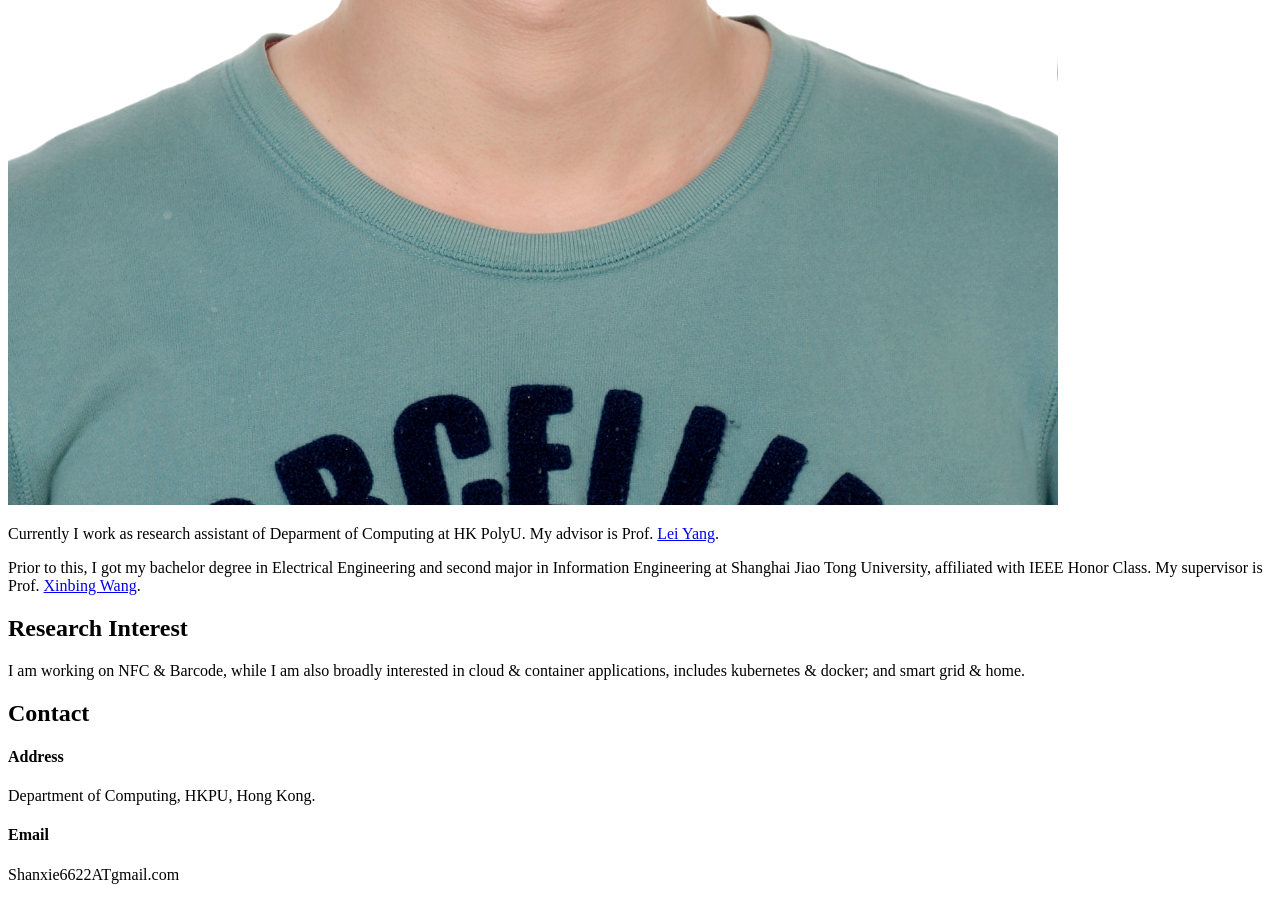
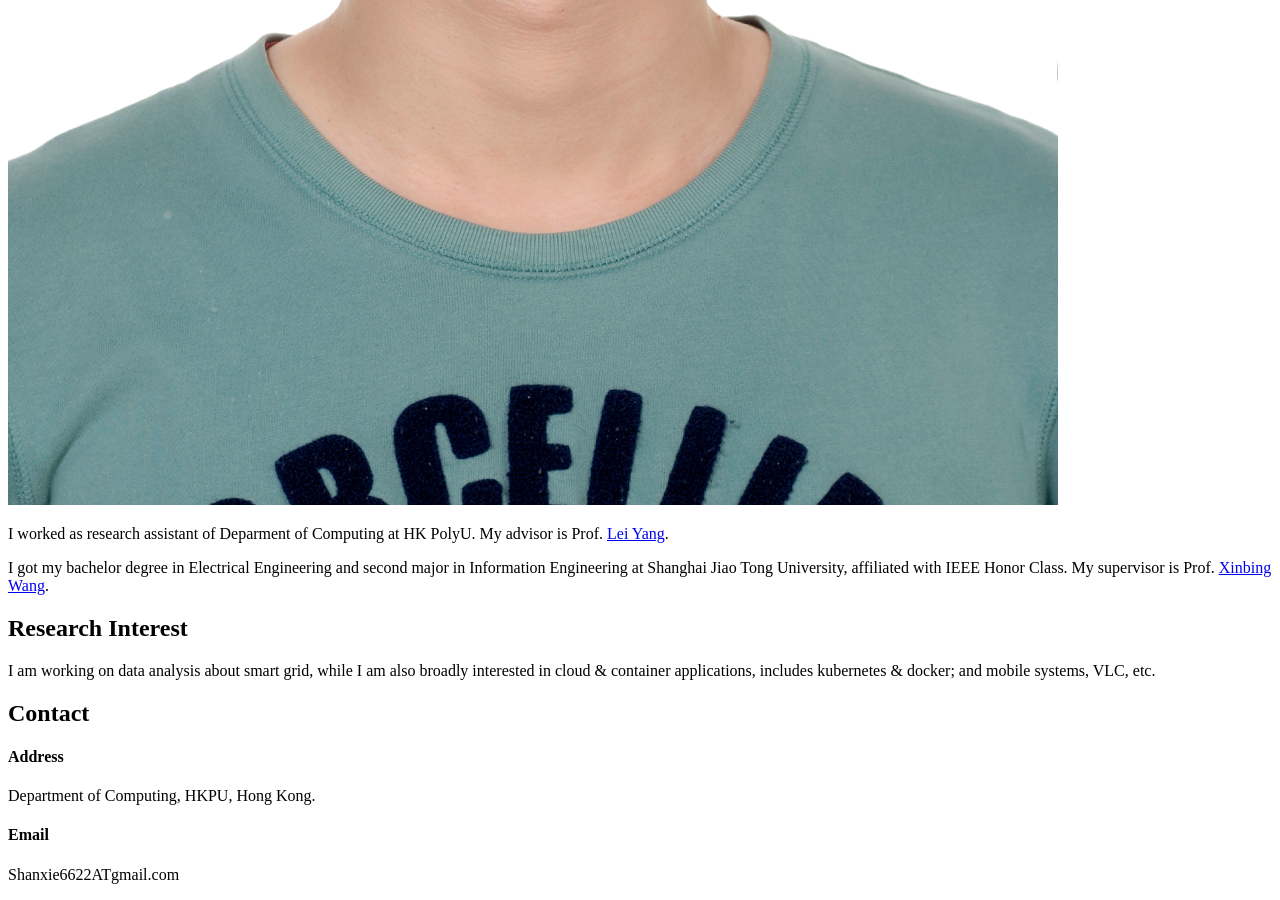
Before and after one commit to songwellxie/songwellxie.github.io, a Jekyll site: the page built from index.md, in a window 1280 px wide and 900 px high, scrolled down 1176 px. Built offline with Jekyll 4.4.1, drawn with Linux system fonts in a browser that asks for light colours; our own code applies the rules of GitHub Pages for plain Markdown files.

Commit message:
Update index.md

```diff
--- a/index.md
+++ b/index.md
@@ -6,13 +6,13 @@ layout: default
 
 <img class="profile-picture" src="/img/profile.jpg">
 
-Currently I work as research assistant of Deparment of Computing at HK PolyU. My advisor is Prof. [Lei Yang](http://www4.comp.polyu.edu.hk/~csyanglei/#/pages/profile/about).
+I worked as research assistant of Deparment of Computing at HK PolyU. My advisor is Prof. [Lei Yang](http://www4.comp.polyu.edu.hk/~csyanglei/#/pages/profile/about).
 
-Prior to this, I got my bachelor degree in Electrical Engineering and second major in Information Engineering at Shanghai Jiao Tong University, affiliated with IEEE Honor Class. My supervisor is Prof. [Xinbing Wang](http://iwct.sjtu.edu.cn/Personal/xwang8/).
+I got my bachelor degree in Electrical Engineering and second major in Information Engineering at Shanghai Jiao Tong University, affiliated with IEEE Honor Class. My supervisor is Prof. [Xinbing Wang](http://iwct.sjtu.edu.cn/Personal/xwang8/).
 
 ## Research Interest
 
-I am working on NFC & Barcode, while I am also broadly interested in cloud & container applications, includes kubernetes & docker; and smart grid & home.
+I am working on data analysis about smart grid, while I am also broadly interested in cloud & container applications, includes kubernetes & docker; and mobile systems, VLC, etc.
 
 ## Contact
 
```
